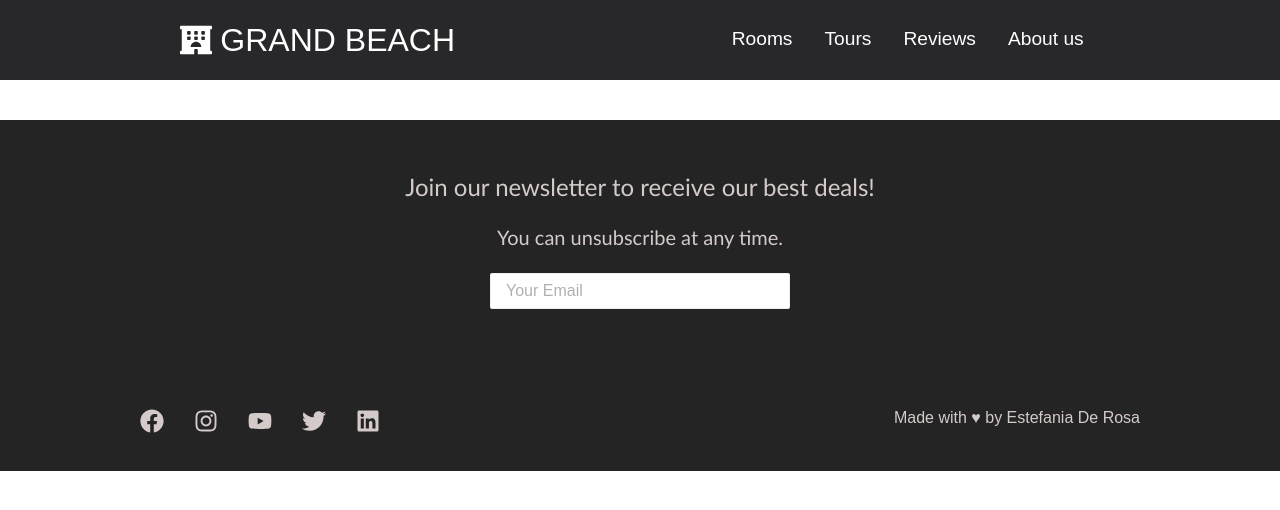
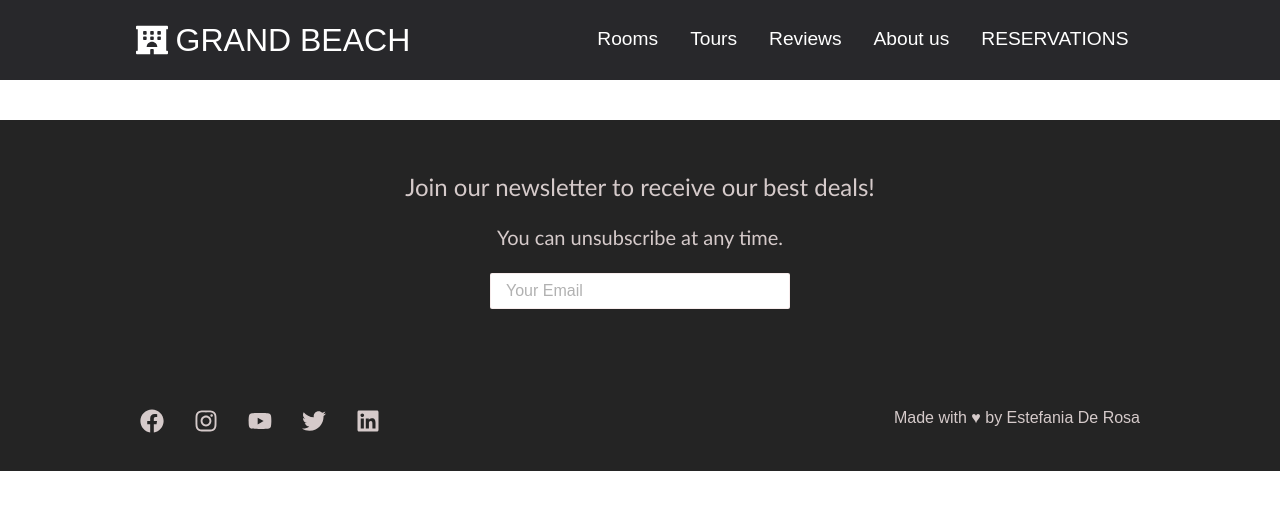
Before and after one commit to estefaniaderosa/gbhotel, a React (Create React App) app: page / in a window 1280 px wide. Shown: the top 510 px of the page. Built offline with nearby package versions, Linux system fonts and the light colour scheme.

Commit message:
responsive fix

```diff
--- a/src/components/Navbar.css
+++ b/src/components/Navbar.css
@@ -86,6 +86,7 @@
     .nav-menu {
       display: flex;
       flex-direction: column;
+      justify-content:flex-start;
       width: 100%;
       height: 90vh;
       position: absolute;
@@ -109,7 +110,7 @@
       padding: 2rem;
       width: 100%;
       display: table;
-      margin-top: -350px !important;
+      /* margin-top: -350px !important; */
     }
 
     .nav-links:hover {
@@ -148,23 +149,21 @@
       font-size: 2rem;
     }
 
-    /* .nav-btn {
+    .nav-btn {
       display: flex;
       justify-content: center;
       align-items: center;
       width: 100%;
       height: 120px;
 
-    } */
+    }
   }
 
   @media screen and (max-width: 390px) {
     .navbar{
       background:red ;
       font-size: 1.5rem !important;
-
     }
-
 
     .menu-icon {
       display:block;
--- a/src/components/Navbar.js
+++ b/src/components/Navbar.js
@@ -49,7 +49,7 @@ window.addEventListener('resize',showButton);
                       <li className="nav-item">
                           <Link to='/aboutus' className="nav-links" onClick={closeMobileMenu}>About us</Link>
                       </li>
-                      {/* <li className="nav-btn">
+                      <li className="nav-btn">
                           {button ? (
                                <li className="nav-item">
                                    <Link to='/book' className="nav-links" onClick={closeMobileMenu}>RESERVATIONS</Link>
@@ -59,7 +59,7 @@ window.addEventListener('resize',showButton);
                                   <Button buttonStyle="btn--outline" buttonSize='btn--mobile'>BOOK NOW</Button>
                               </Link>
                           )}
-                      </li> */}
+                      </li>
 
                   </ul>
               </div>
```
Also changed, not shown: 6 other files (tests, documents, lock files or other folders).
